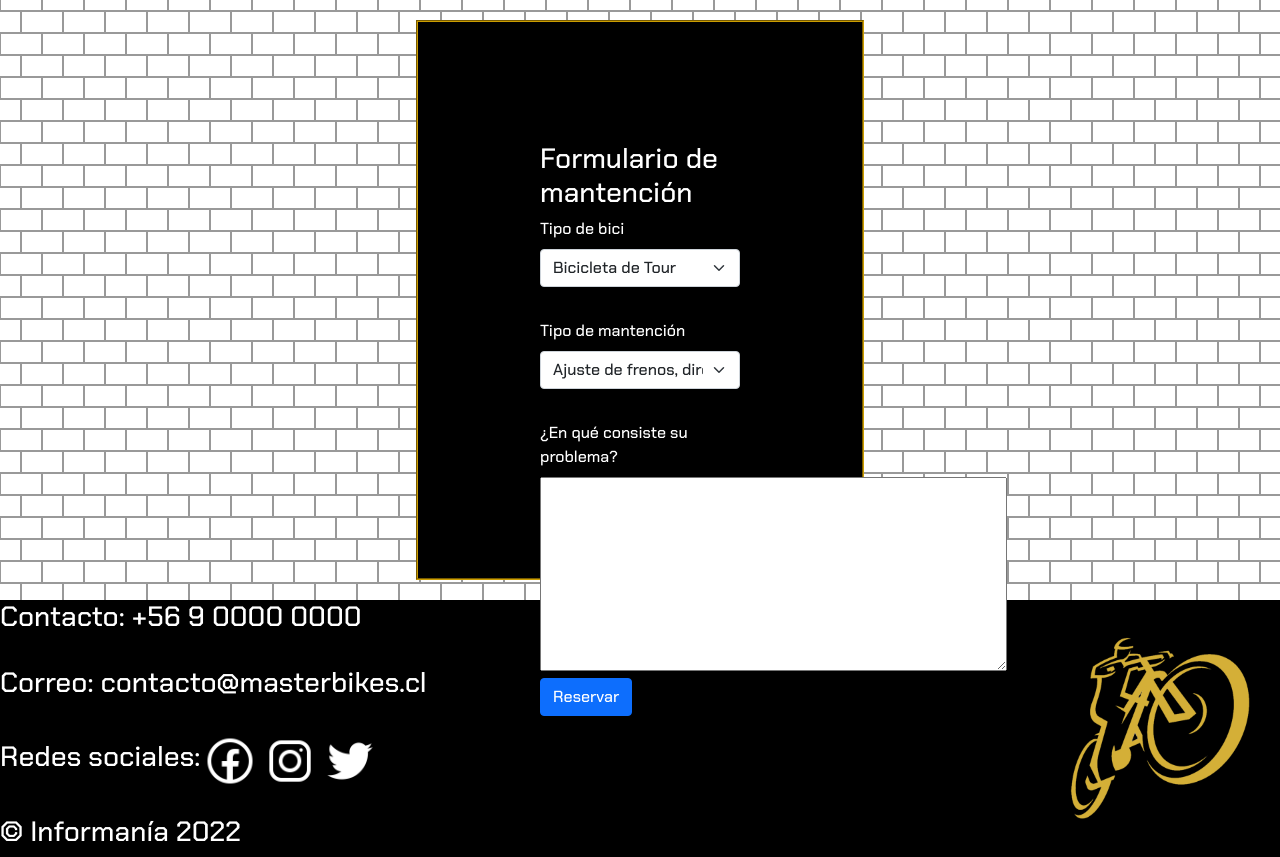
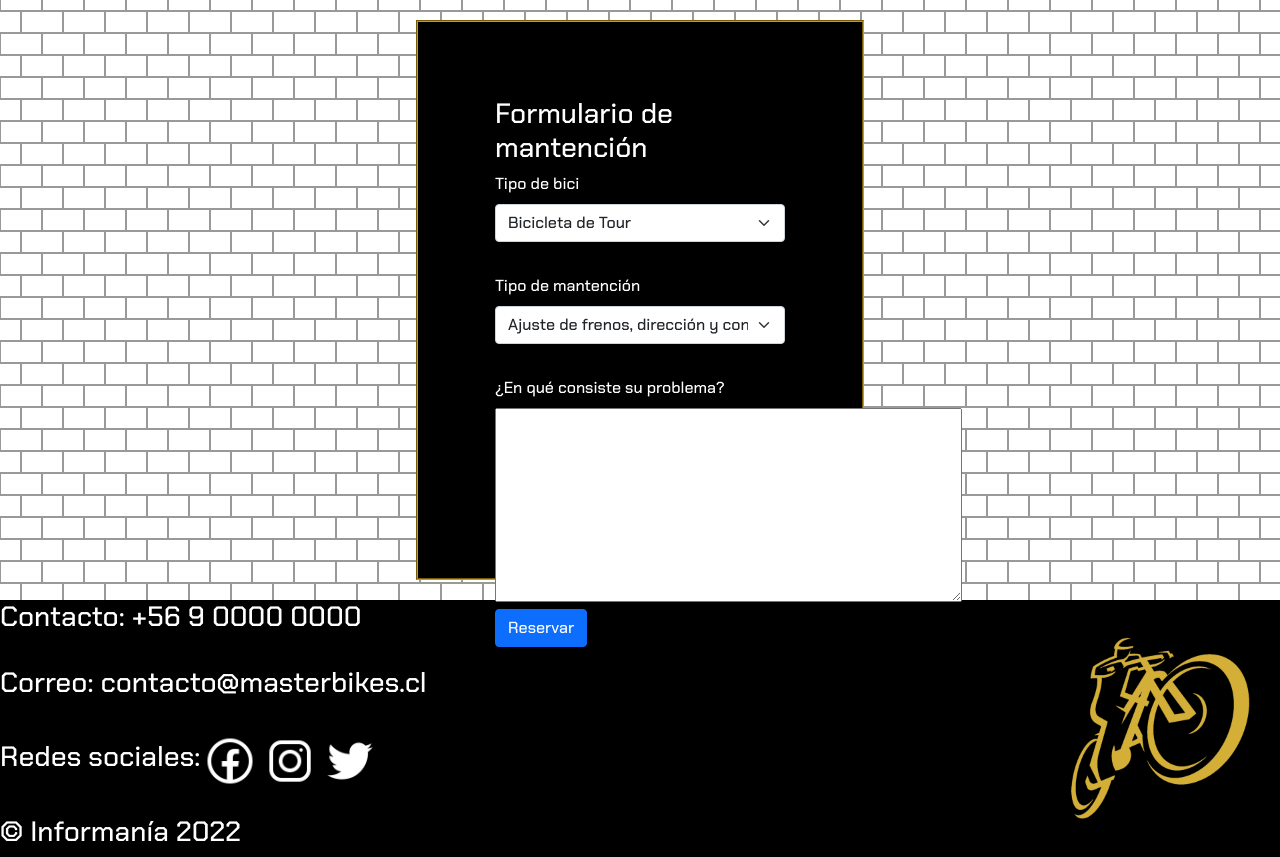
Before and after one commit to IgnacioDT137/djangoMB, a Django app: page /mantencion-form in a window 1280 px wide. Shown: the part 55-912 px from the top of the page. Run offline with Django 4.2, Linux system fonts and the light colour scheme.

Commit message:
se arreglo la posicion del formulario de mantencion

```diff
--- a/app/static/app/css/estilo_mant_form.css
+++ b/app/static/app/css/estilo_mant_form.css
@@ -115,7 +115,9 @@ footer {
 }
 
 #form {
-    margin: 110px;
+
+    margin: 65px;
+
 }
 
 .form-select {
```
